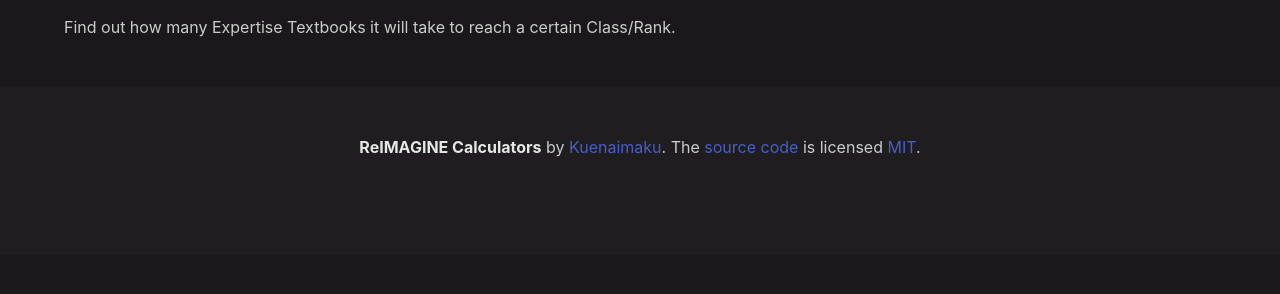
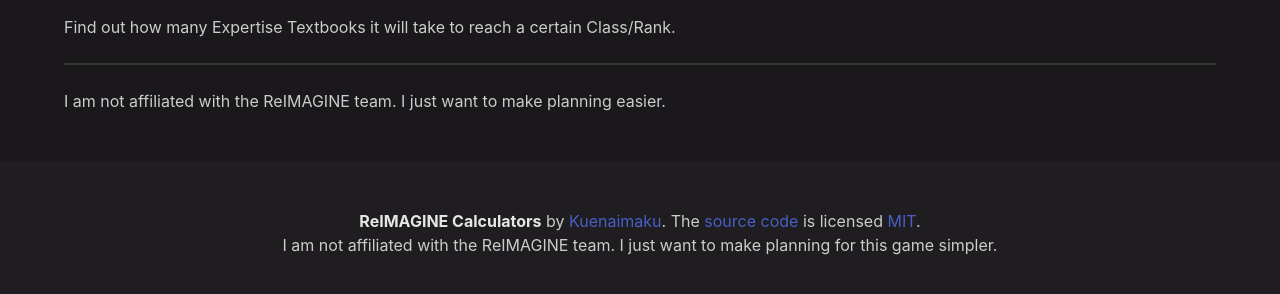
Before and after one commit to Kuenaimaku/reimagine-tools, a Vue app: page / in a window 1280 px wide. Shown: the part 534-828 px from the top of the page. Before the commit the page ends 800 px from the top, so only its background shows below. Built offline with nearby package versions, Linux system fonts and the light colour scheme; what @oruga-ui/oruga-next would draw is missing.

Commit message:
add disclaimer

```diff
--- a/src/components/layout/Footer.vue
+++ b/src/components/layout/Footer.vue
@@ -3,7 +3,8 @@
 		<div class="content has-text-centered">
 			<p>
 				<strong>ReIMAGINE Calculators</strong> by
-				<a href="https://github.com/kuenaimaku">Kuenaimaku</a>. The <a href="https://github.com/Kuenaimaku/reimagine-tools">source code</a> is licensed <a href="http://opensource.org/licenses/mit-license.php">MIT</a>.
+				<a href="https://github.com/kuenaimaku">Kuenaimaku</a>. The <a href="https://github.com/Kuenaimaku/reimagine-tools">source code</a> is licensed <a href="http://opensource.org/licenses/mit-license.php">MIT</a>.<br/>
+				I am not affiliated with the ReIMAGINE team. I just want to make planning for this game simpler.
 			</p>
 		</div>
 	</footer>
--- a/src/views/HomeView.vue
+++ b/src/views/HomeView.vue
@@ -25,7 +25,15 @@
         <p>Calculate the number of Golden Apples needed to reach a level, and how many dungeon runs that means.</p>
         <h2>Expertise Textbook Calculator <router-link to="/books"><o-icon pack="mdi" class="icon has-text-info" icon="link"/>Link</router-link></h2>
         <p>Find out how many Expertise Textbooks it will take to reach a certain Class/Rank.</p>
+        <hr/>
+        <p>I am not affiliated with the ReIMAGINE team. I just want to make planning easier.</p>
       </div>
     </section>
 	</div>
 </template>
+
+<style scoped>
+hr {
+  background-color: #333;
+}
+</style>
```
